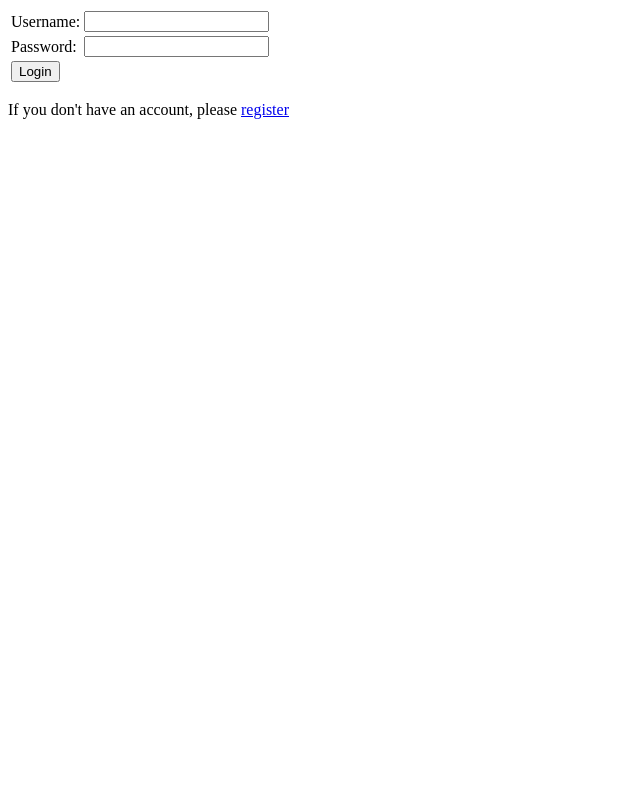
After one commit to svetoslav0/AutoMobile, a PHP site: page /views/login.view.php in a window 1280 px wide. The commit adds this page. Shown: the whole page, without its empty margins (0-640 px from the left). Run offline with PHP 8.4, Linux system fonts and the light colour scheme.

Commit message:
Created login.view.php

```diff
--- a/register.php
+++ b/register.php
@@ -29,7 +29,7 @@ if (isset($_POST['submit'])){
 
     $result->execute();
 
-    header("Location: login.php");
+    header("Location: login.view.php");
 }
 
 function validate($username, $password, $conf_password, $email){
--- /dev/null
+++ b/views/login.view.php
@@ -0,0 +1,17 @@
+<form method="post">
+    <table>
+        <tr>
+            <td>Username:</td>
+            <td><input type="text" name="username" /></td>
+        </tr>
+        <tr>
+            <td>Password:</td>
+            <td><input type="password" name="password" /></td>
+        </tr>
+        <tr>
+            <td><input type="submit" name="submit" value="Login"></td>
+        </tr>
+    </table>
+</form>
+
+If you don't have an account, please <a href="register.php">register</a>
```
Also changed, not shown: login.php (+8 -17 lines).
